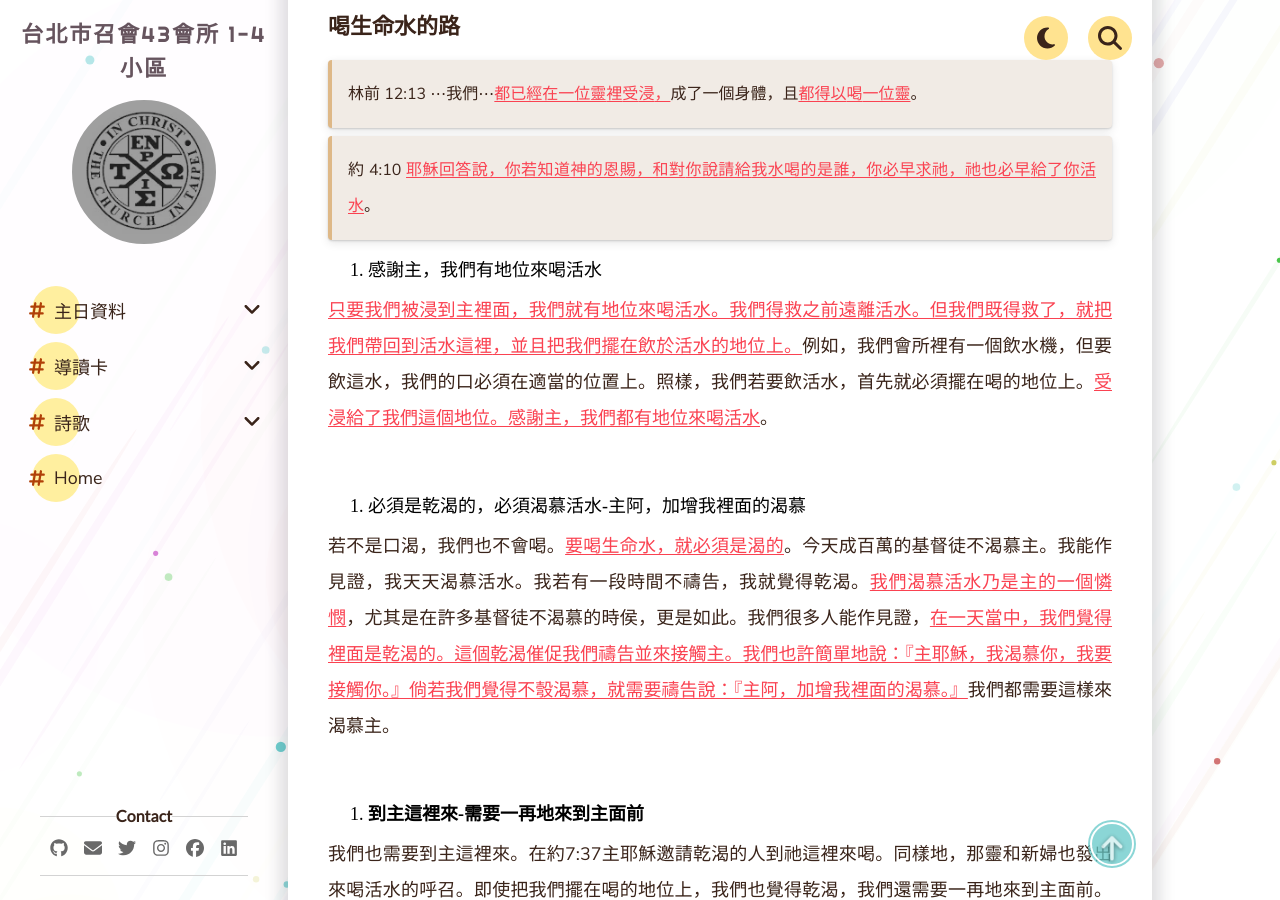
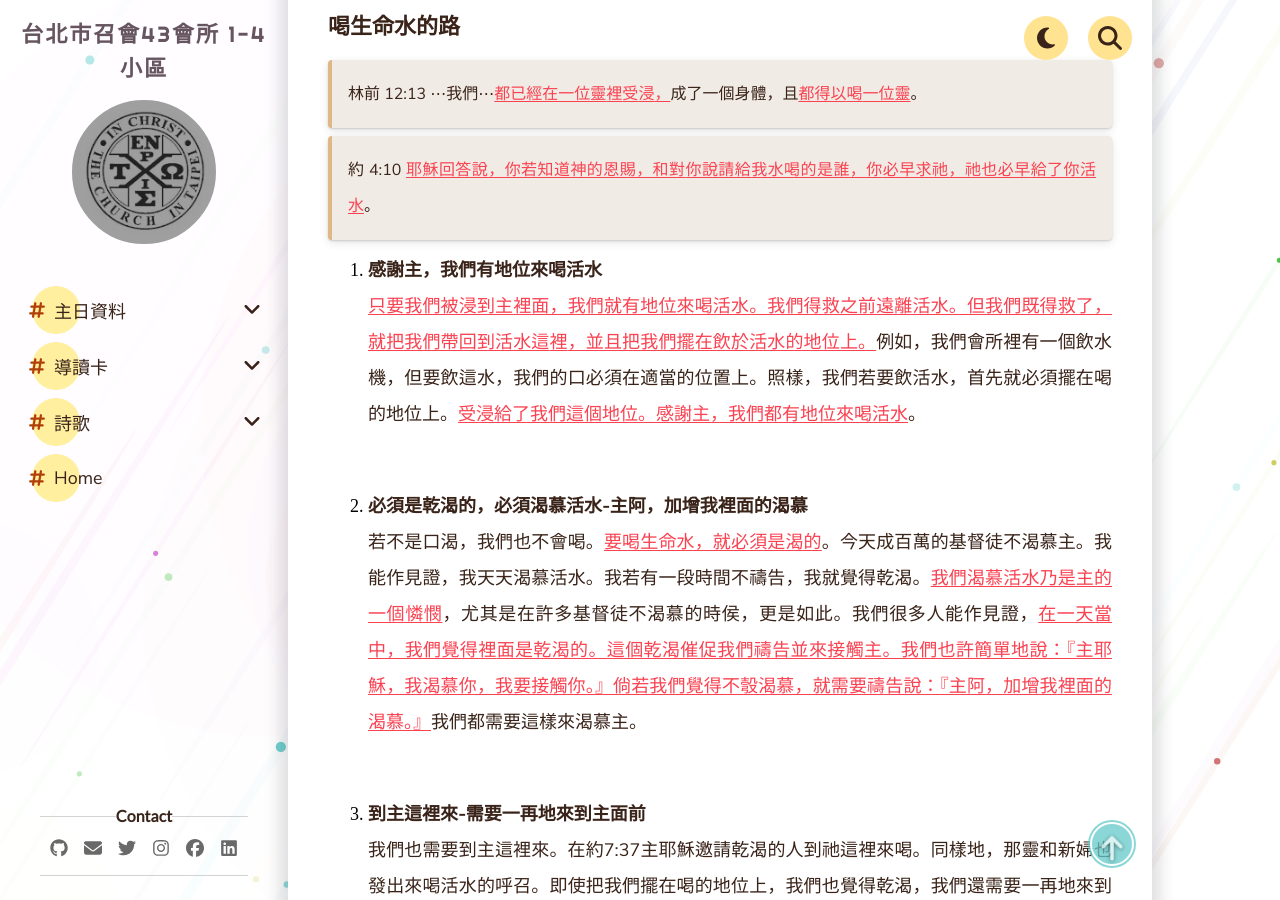
Before and after one commit to cit-hall-43/cit-hall-43.github.io, a Jekyll site: the page built from _pages/導讀卡/第40週導讀卡.md, in a window 1280 px wide and 900 px high, scrolled down 2463 px. Built offline with Jekyll 4.4.1, drawn with Linux system fonts in a browser that asks for light colours; comment, search, counter and statistics services are not loaded.

Commit message:
hot fixed

```diff
--- a/_pages/導讀卡/第40週導讀卡.md
+++ b/_pages/導讀卡/第40週導讀卡.md
@@ -39,24 +39,19 @@
 
 > 約 4:10 <u>耶穌回答說，你若知道神的恩賜，和對</u><u>你說請給</u><u>我水喝的是誰，你</u><u>必早求祂，祂也必早</u><u>給了你活水</u>。
 
-1. 感謝主，我們有地位來喝活水
-
+1. **感謝主，我們有地位來喝活水**
 <u>只要我們被浸到主</u><u>裡</u><u>面，我們就有地位來喝活水。我們得救之前遠離活水。但我們既得救了，就把我們帶回到活水這</u><u>裡</u><u>，並且把我們擺在飲於活水的地位上。</u>例如，我們會所裡有一個飲水機，但要飲這水，我們的口必須在適當的位置上。照樣，我們若要飲活水，首先就必須擺在喝的地位上。<u>受浸給了我們這個地位。感謝主，我們都有地位來喝活水</u>。
 
-2. 必須是乾渴的，必須渴慕活水-主阿，加增我裡面的渴慕
-
+2. **必須是乾渴的，必須渴慕活水-主阿，加增我裡面的渴慕**
 若不是口渴，我們也不會喝。<u>要喝生命水，就必須是渴的</u>。今天成百萬的基督徒不渴慕主。我能作見證，我天天渴慕活水。我若有一段時間不禱告，我就覺得乾渴。<u>我們渴慕活水乃是主的一個憐憫</u>，尤其是在許多基督徒不渴慕的時侯，更是如此。我們很多人能作見證，<u>在一天當中，我們覺得</u><u>裡</u><u>面是乾渴的。這個乾渴催促我們禱告並來接觸主。我們也許簡單地說：『主耶穌，我渴慕你，我要接觸你。』倘若我們覺得不彀渴慕，就需要禱告說：『主阿，加增我</u><u>裡</u><u>面的渴慕。』</u>我們都需要這樣來渴慕主。
 
 3. **到主這裡來-需要一再地來到主面前**
-
 我們也需要到主這裡來。在約7:37主耶穌邀請乾渴的人到祂這裡來喝。同樣地，那靈和新婦也發出來喝活水的呼召。即使把我們擺在喝的地位上，我們也覺得乾渴，我們還需要一再地來到主面前。<u>倘若我們告訴主，我們要終日到祂這</u><u>裡</u><u>來，祂定規會答應我們的禱告。</u>不論我們作甚麼，都可以藉著呼求主來到祂面前。每當我們呼求主耶穌的名，我們就來到祂面前。
 
 4. **要求主賜下這水**
-
 我們要喝活水的話，就必須求主賜下這水。在約4:10主對撒瑪利亞婦人說：『你若知道神的恩賜，和對你說給我水喝的是誰，你必<u>早求祂，祂也必早給了你</u>活水。』
 
 5. **要呼求主-直到我們呼求主的名，我們纔是真正地喝到祂**
-
 雖然我們已經被擺在喝的地位上，但我們也可能很乾渴，雖然我們來到主面前求祂，但直到我們呼求主的名，我們纔是真正地喝到祂。在林前12章我們找著喝的祕訣。13節說我們都得以飲於一位靈，而3節告訴我們，若不是在靈裡，也沒有能說主耶穌的。<u>喝那靈就是喊『主耶穌』。每當我們這樣呼求主名的時候，我們就自然而然地喝了活水。</u>
 
 ___
@@ -70,13 +65,10 @@
 > 約 4:23-24 ⋯<u>那真正敬拜父的，要在靈和真實裡敬拜祂，</u><u>⋯</u><u>父尋找這樣敬拜祂的人。神是靈；敬拜祂的，必須在靈和真實裡敬拜。</u>
 
 6. **藉著相信來接受並取用活水-呼求主，得著活的信心**
-
 約7:39，我們接受作為活水的那靈乃是藉著信入基督。啟22:17說到白白取生命的水。當我們<u>呼求主的名，我們就自然而然地接受了活水</u>，也白白的取用了活水。倘若我們<u>呼求主，我們就會有活的信心</u>。我們<u>愈呼求就愈相信</u>，我們<u>愈相信就愈接受並取用活水</u>。
-
 **呼求主名解決我們一切的問題** <u>倘若你滿了悲傷和憂慮，要呼求主。倘若你失意、沮喪和畏縮，要呼求主。你軟弱的時候要呼求祂，剛強的時候也要呼求祂。藉著呼求你就接受並取用活水。</u>
 
 7. **喝是真實的敬拜神**
-
 聖經告訴我們要敬拜神，但我們要如何敬拜祂?在約4:23-24，主耶穌回答撒瑪利亞婦人：『時候將到，如今就是了，<u>那真正</u><u>敬</u><u>拜父的，要用靈和真</u><u>實</u><u>敬</u><u>拜祂</u>⋯神是靈；敬拜祂的，必須在靈和真實裡敬拜。』主的話清楚地啟示，<u>正確的敬拜神不是在某個物質的地方；它乃是在我們的靈</u><u>裡</u>。
 
 **擘餅聚會不是用頭腦回想主，乃是用靈喫喝享受主** <u>擘餅聚會是敬拜的聚會。在主的桌子前記念主就是敬拜祂。在這個聚會中敬拜主的方式不是跪下或是俯伏，乃是喫餅喝杯記念祂。喫喝構成真正的敬拜。</u>我們記念主不是運用頭腦回想某些事情。我們是藉著喫喝記念祂。藉著喫喝記念主就是敬拜祂。
```
